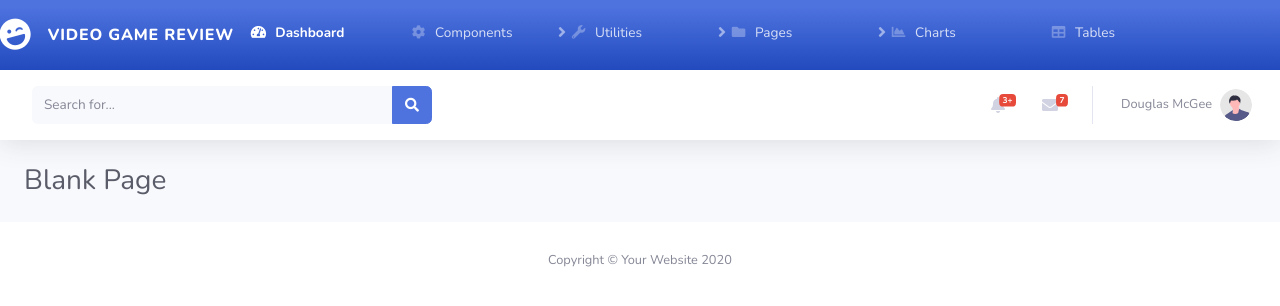
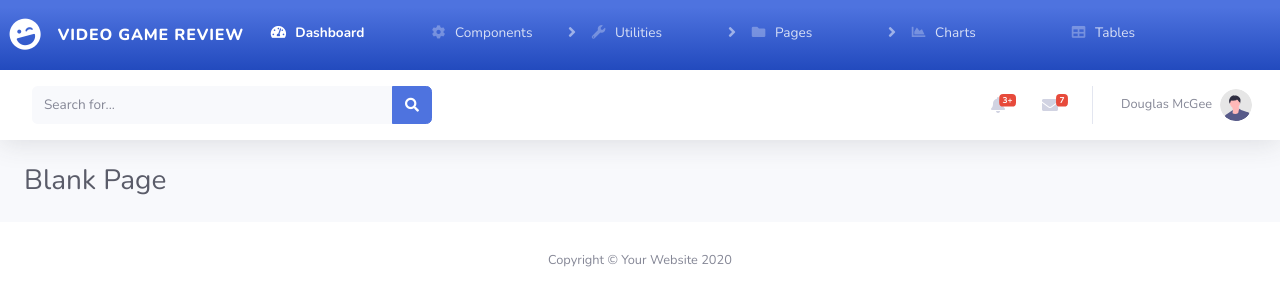
Before and after one commit to VGR-Project/VGR-Project, a PHP site: page /blank.html in a window 1280 px wide. Shown: the top 306 px of the page. Run offline with PHP 8.4, Linux system fonts and the light colour scheme.

Commit message:
Continue Navbar

```diff
--- a/sb admin 2/css/override.css
+++ b/sb admin 2/css/override.css
@@ -16,11 +16,11 @@
 }
 
 .sidebar .sidebar-brand {
-  padding: 0;
+  padding: 0 10px 0 10px;
 }
 
 .sidebar .nav-item .nav-link {
-  padding: 20px 0 0 0;
+  padding: 20px 10px 0 0;
 }
 
 .sidebar .nav-item .collapse, .sidebar .nav-item .collapsing {
@@ -41,7 +41,7 @@
 
   .sidebar .nav-item .nav-link {
     width: 10rem;
-    padding: 20px 0 0;
+    padding: 20px 10px 0 0;
   }
 
   .sidebar .nav-item .collapse {
```
